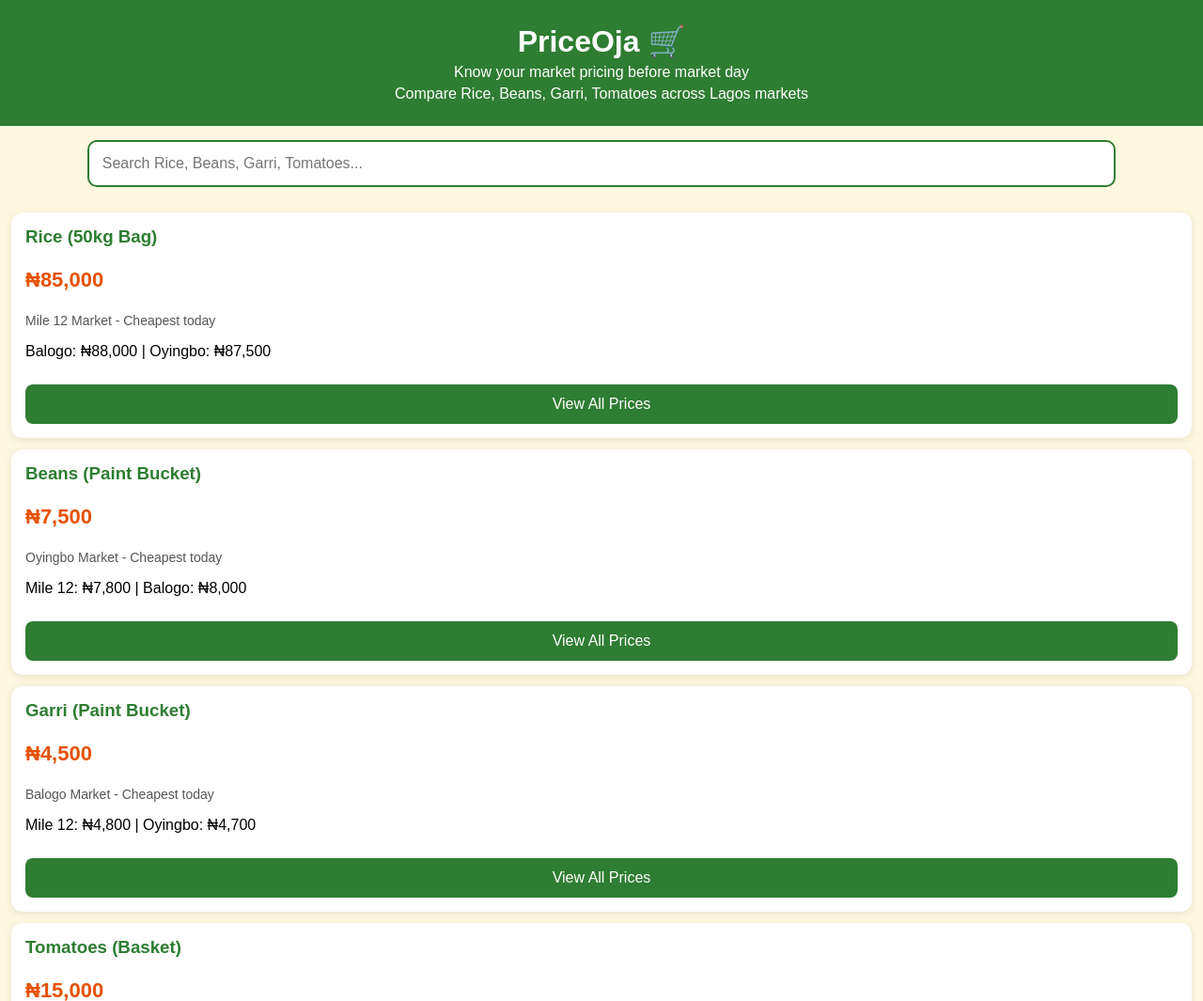
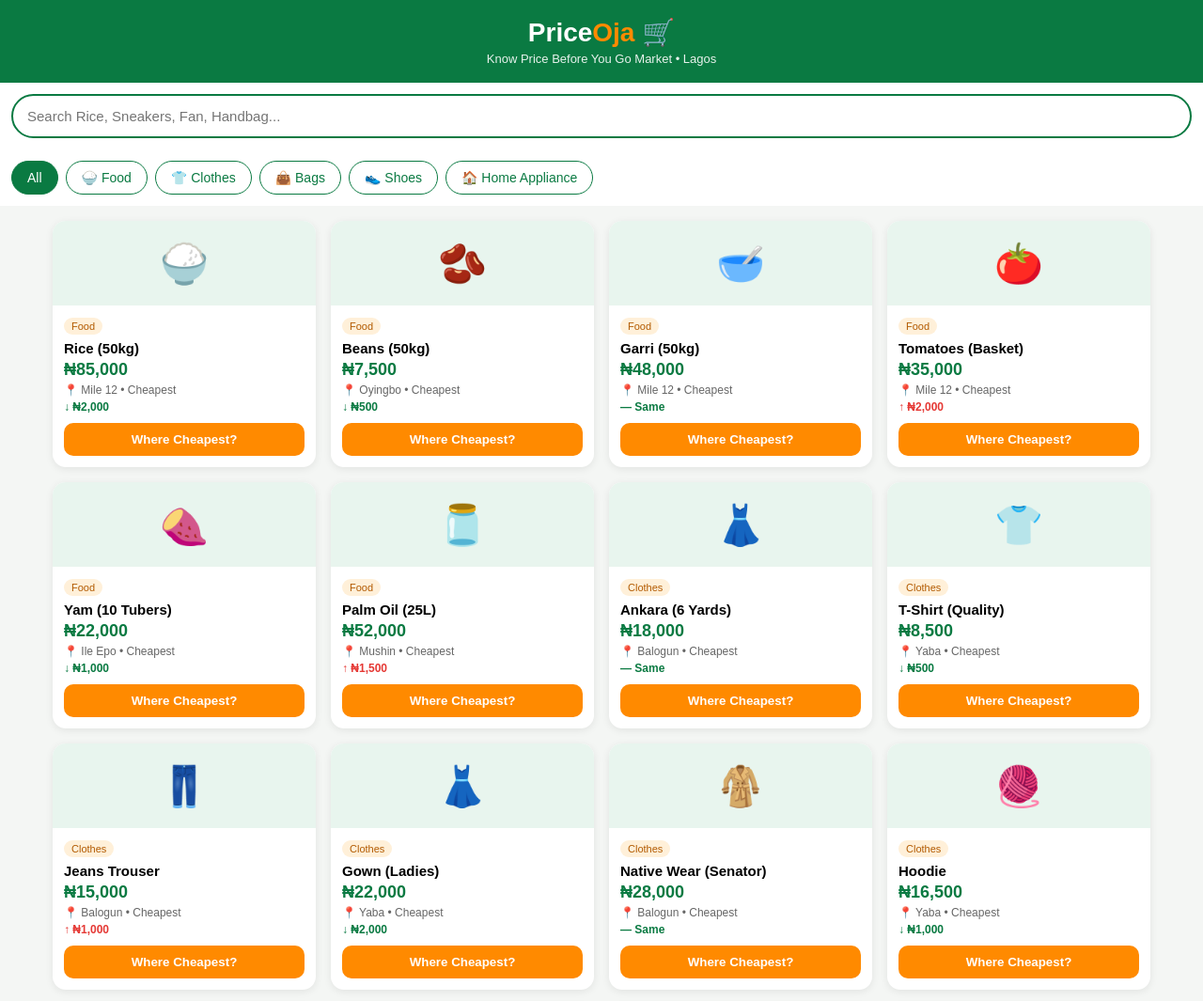
Before and after one commit to Tomisinrd/PriceOja, a plain HTML site: page index.html in a window 1280 px wide. Shown: the top 1065 px of the page at 94% size. Drawn offline with Linux system fonts and the light colour scheme.

Commit message:
Update index.html

```diff
--- a/index.html
+++ b/index.html
@@ -1,61 +1,99 @@
 <!DOCTYPE html>
-<html>
+<html lang="en">
 <head>
 <meta charset="UTF-8">
 <meta name="viewport" content="width=device-width, initial-scale=1.0">
-<title>PriceOja - Know your market pricing before market day</title>
+<title>PriceOja - Know Price Before You Go Market</title>
 <style>
-body{font-family:Arial;margin:0;background:#FFF8E1}
-header{background:#2E7D32;color:white;padding:25px;text-align:center}
-header h1{margin:0;font-size:32px}
-header p{margin:5px 0 0}
-.search{padding:15px;text-align:center}
-.search input{width:85%;padding:14px;border-radius:10px;border:2px solid #2E7D32;font-size:16px}
-.card{background:white;margin:12px;padding:15px;border-radius:12px;box-shadow:0 2px 8px rgba(0,0,0,0.1)}
-.card h3{margin:0;color:#2E7D32}
-.price{font-size:22px;font-weight:bold;color:#E65100}
-.market{color:#555;font-size:14px}
-button{background:#2E7D32;color:white;border:none;padding:12px 20px;border-radius:8px;width:100%;font-size:16px;margin-top:10px}
-footer{text-align:center;padding:20px;color:#777;font-size:13px}
+*{box-sizing:border-box;margin:0;padding:0;font-family:Arial,sans-serif}
+body{background:#f4f6f4}
+header{background:#0A7A42;color:#fff;padding:18px 14px;text-align:center;position:sticky;top:0;z-index:10}
+header h1{font-size:28px} header h1 span{color:#FF8A00}
+header p{font-size:13px;opacity:.9;margin-top:4px}
+.search{padding:12px;background:#fff;position:sticky;top:88px;z-index:9}
+.search input{width:100%;padding:13px 15px;border:2px solid #0A7A42;border-radius:25px;font-size:15px;outline:none}
+.cats{display:flex;gap:8px;overflow-x:auto;padding:12px;background:#fff;white-space:nowrap;scrollbar-width:none}
+.cats button{border:1px solid #0A7A42;background:#fff;color:#0A7A42;padding:9px 16px;border-radius:20px;font-size:14px;cursor:pointer;flex-shrink:0}
+.cats button.active{background:#0A7A42;color:#fff}
+.grid{display:grid;grid-template-columns:repeat(2,1fr);gap:12px;padding:12px;max-width:1200px;margin:0 auto}
+@media(min-width:700px){.grid{grid-template-columns:repeat(3,1fr);gap:16px;padding:16px}}
+@media(min-width:1000px){.grid{grid-template-columns:repeat(4,1fr)}}
+.card{background:#fff;border-radius:14px;overflow:hidden;box-shadow:0 2px 8px rgba(0,0,0,.08)}
+.card .img{height:90px;display:flex;align-items:center;justify-content:center;font-size:42px;background:#e8f5ee}
+.card .body{padding:12px}
+.card h3{font-size:15px;margin-bottom:4px}
+.card .cat{font-size:11px;background:#FFF0D9;color:#B25A00;padding:3px 8px;border-radius:10px;display:inline-block;margin-bottom:6px}
+.card .price{font-size:18px;font-weight:900;color:#0A7A42}
+.card .market{font-size:12px;color:#666;margin:4px 0}
+.card .trend{font-size:12px;font-weight:700}
+.down{color:#0A7A42}.up{color:#E53935}
+.card button{width:100%;margin-top:10px;background:#FF8A00;border:none;color:#fff;padding:10px;border-radius:10px;font-weight:700;cursor:pointer}
+footer{text-align:center;padding:20px;color:#888;font-size:12px}
+.hide{display:none}
 </style>
 </head>
 <body>
-<header>
-<h1>PriceOja 🛒</h1>
-<p>Know your market pricing before market day</p>
-<p>Compare Rice, Beans, Garri, Tomatoes across Lagos markets</p>
-</header>
-<div class="search">
-<input type="text" placeholder="Search Rice, Beans, Garri, Tomatoes...">
+<header><h1>Price<span>Oja</span> 🛒</h1><p>Know Price Before You Go Market • Lagos</p></header>
+<div class="search"><input id="search" placeholder="Search Rice, Sneakers, Fan, Handbag..." oninput="filter()"></div>
+<div class="cats" id="cats">
+<button class="active" onclick="setCat('All',this)">All</button>
+<button onclick="setCat('Food',this)">🍚 Food</button>
+<button onclick="setCat('Clothes',this)">👕 Clothes</button>
+<button onclick="setCat('Bags',this)">👜 Bags</button>
+<button onclick="setCat('Shoes',this)">👟 Shoes</button>
+<button onclick="setCat('Home Appliance',this)">🏠 Home Appliance</button>
 </div>
-<div class="card">
-<h3>Rice (50kg Bag)</h3>
-<p class="price">₦85,000</p>
-<p class="market">Mile 12 Market - Cheapest today</p>
-<p>Balogo: ₦88,000 | Oyingbo: ₦87,500</p>
-<button>View All Prices</button>
-</div>
-<div class="card">
-<h3>Beans (Paint Bucket)</h3>
-<p class="price">₦7,500</p>
-<p class="market">Oyingbo Market - Cheapest today</p>
-<p>Mile 12: ₦7,800 | Balogo: ₦8,000</p>
-<button>View All Prices</button>
-</div>
-<div class="card">
-<h3>Garri (Paint Bucket)</h3>
-<p class="price">₦4,500</p>
-<p class="market">Balogo Market - Cheapest today</p>
-<p>Mile 12: ₦4,800 | Oyingbo: ₦4,700</p>
-<button>View All Prices</button>
-</div>
-<div class="card">
-<h3>Tomatoes (Basket)</h3>
-<p class="price">₦15,000</p>
-<p class="market">Mile 12 Market - Cheapest today</p>
-<p>Oyingbo: ₦16,500 | Balogo: ₦16,000</p>
-<button>View All Prices</button>
-</div>
-<footer>PriceOja © 2026 - Made for Lagos Market Women</footer>
+<div class="grid" id="grid"></div>
+<footer>PriceOja • Prices na sample, update daily • Made in Lagos 🇳🇬</footer>
+<script>
+let cur='All';
+const items=[
+ // FOOD
+ {n:"Rice (50kg)",c:"Food",e:"🍚",p:"₦85,000",m:"Mile 12 • Cheapest",t:"↓ ₦2,000",cl:"down"},
+ {n:"Beans (50kg)",c:"Food",e:"🫘",p:"₦7,500",m:"Oyingbo • Cheapest",t:"↓ ₦500",cl:"down"},
+ {n:"Garri (50kg)",c:"Food",e:"🥣",p:"₦48,000",m:"Mile 12 • Cheapest",t:"— Same",cl:"down"},
+ {n:"Tomatoes (Basket)",c:"Food",e:"🍅",p:"₦35,000",m:"Mile 12 • Cheapest",t:"↑ ₦2,000",cl:"up"},
+ {n:"Yam (10 Tubers)",c:"Food",e:"🍠",p:"₦22,000",m:"Ile Epo • Cheapest",t:"↓ ₦1,000",cl:"down"},
+ {n:"Palm Oil (25L)",c:"Food",e:"🫙",p:"₦52,000",m:"Mushin • Cheapest",t:"↑ ₦1,500",cl:"up"},
+ // CLOTHES
+ {n:"Ankara (6 Yards)",c:"Clothes",e:"👗",p:"₦18,000",m:"Balogun • Cheapest",t:"— Same",cl:"down"},
+ {n:"T-Shirt (Quality)",c:"Clothes",e:"👕",p:"₦8,500",m:"Yaba • Cheapest",t:"↓ ₦500",cl:"down"},
+ {n:"Jeans Trouser",c:"Clothes",e:"👖",p:"₦15,000",m:"Balogun • Cheapest",t:"↑ ₦1,000",cl:"up"},
+ {n:"Gown (Ladies)",c:"Clothes",e:"👗",p:"₦22,000",m:"Yaba • Cheapest",t:"↓ ₦2,000",cl:"down"},
+ {n:"Native Wear (Senator)",c:"Clothes",e:"🧥",p:"₦28,000",m:"Balogun • Cheapest",t:"— Same",cl:"down"},
+ {n:"Hoodie",c:"Clothes",e:"🧶",p:"₦16,500",m:"Yaba • Cheapest",t:"↓ ₦1,000",cl:"down"},
+ // BAGS
+ {n:"Handbag (Ladies)",c:"Bags",e:"👜",p:"₦15,000",m:"Yaba • Cheapest",t:"↓ ₦1,500",cl:"down"},
+ {n:"School Bag",c:"Bags",e:"🎒",p:"₦12,000",m:"Balogun • Cheapest",t:"— Same",cl:"down"},
+ {n:"Traveling Bag (Big)",c:"Bags",e:"🧳",p:"₦32,000",m:"Balogun • Cheapest",t:"↑ ₦2,000",cl:"up"},
+ {n:"Backpack (Laptop)",c:"Bags",e:"🎒",p:"₦18,500",m:"Yaba • Cheapest",t:"↓ ₦1,000",cl:"down"},
+ // SHOES
+ {n:"Sneakers (Unisex)",c:"Shoes",e:"👟",p:"₦25,000",m:"Balogun • Cheapest",t:"↓ ₦2,000",cl:"down"},
+ {n:"Slippers (Ladies)",c:"Shoes",e:"🩴",p:"₦7,000",m:"Yaba • Cheapest",t:"— Same",cl:"down"},
+ {n:"Heels (Ladies)",c:"Shoes",e:"👠",p:"₦18,000",m:"Balogun • Cheapest",t:"↑ ₦1,000",cl:"up"},
+ {n:"Sandals (Men)",c:"Shoes",e:"👞",p:"₦14,000",m:"Yaba • Cheapest",t:"↓ ₦500",cl:"down"},
+ {n:"Crocs",c:"Shoes",e:"🩴",p:"₦11,500",m:"Balogun • Cheapest",t:"↓ ₦1,000",cl:"down"},
+ // HOME APPLIANCE
+ {n:"Standing Fan",c:"Home Appliance",e:"🌀",p:"₦45,000",m:"Alaba • Cheapest",t:"↓ ₦3,000",cl:"down"},
+ {n:"Blender",c:"Home Appliance",e:"🥤",p:"₦28,000",m:"Alaba • Cheapest",t:"— Same",cl:"down"},
+ {n:"Rice Cooker",c:"Home Appliance",e:"🍚",p:"₦35,000",m:"Alaba • Cheapest",t:"↑ ₦2,000",cl:"up"},
+ {n:"Electric Kettle",c:"Home Appliance",e:"🍵",p:"₦18,000",m:"Alaba • Cheapest",t:"↓ ₦1,000",cl:"down"},
+ {n:"32\" TV",c:"Home Appliance",e:"📺",p:"₦125,000",m:"Alaba • Cheapest",t:"↓ ₦5,000",cl:"down"},
+ {n:"Gas Cooker (2 Burner)",c:"Home Appliance",e:"🔥",p:"₦68,000",m:"Alaba • Cheapest",t:"— Same",cl:"down"},
+];
+function render(){
+ let q=document.getElementById('search').value.toLowerCase();
+ let html='';
+ items.forEach(it=>{
+  if(cur!=='All' && it.c!==cur) return;
+  if(q && !it.n.toLowerCase().includes(q)) return;
+  html+=`<div class="card"><div class="img">${it.e}</div><div class="body"><span class="cat">${it.c}</span><h3>${it.n}</h3><div class="price">${it.p}</div><div class="market">📍 ${it.m}</div><div class="trend ${it.cl}">${it.t}</div><button onclick="alert('Cheapest: ${it.m} - ${it.p}')">Where Cheapest?</button></div></div>`;
+ });
+ document.getElementById('grid').innerHTML=html||'<p style="padding:20px">No item found</p>';
+}
+function setCat(c,el){cur=c;document.querySelectorAll('.cats button').forEach(b=>b.classList.remove('active'));el.classList.add('active');render();}
+function filter(){render();}
+render();
+</script>
 </body>
 </html>
```
